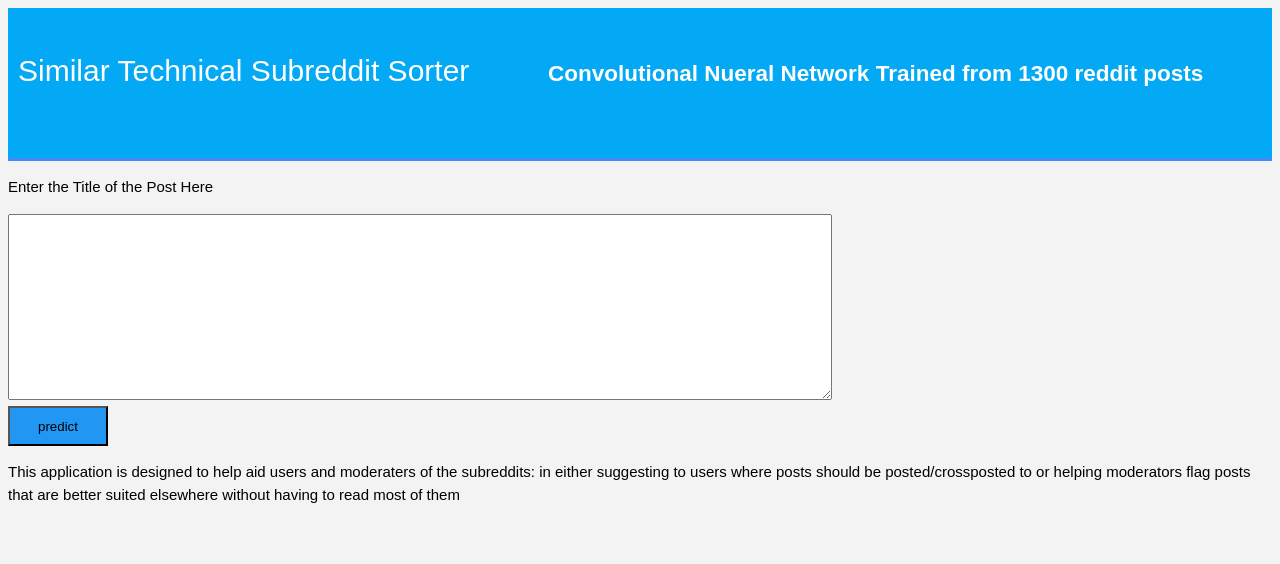
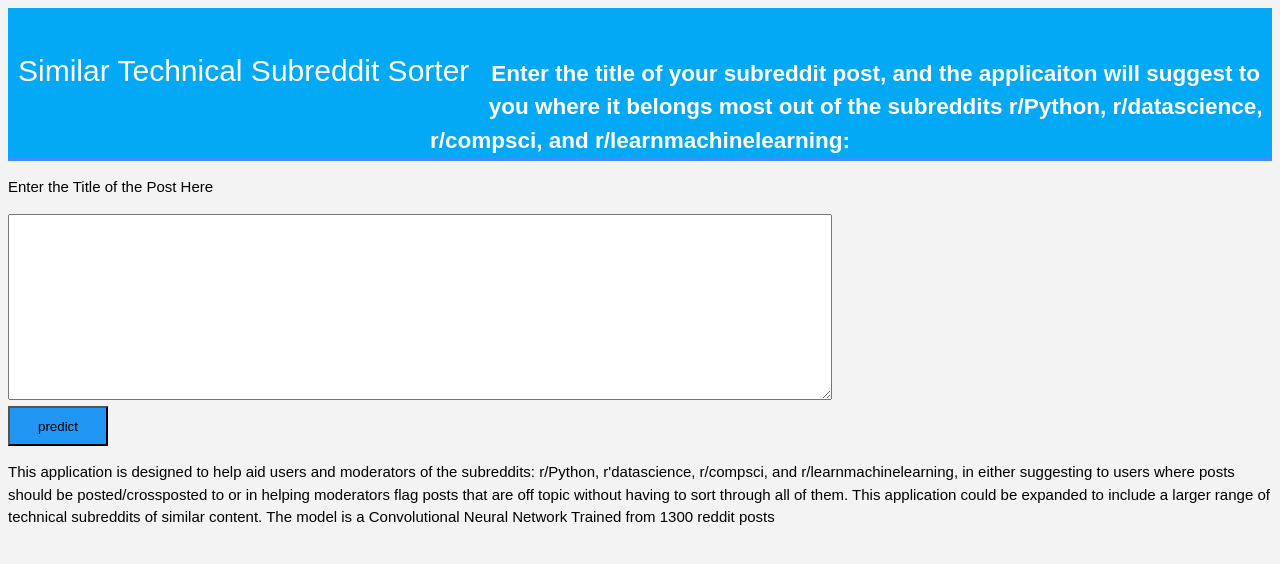
Before and after one commit to djthorne333/NLP-CNN-Subreddit-Sorter-Heroku-App, a Flask app: template templates/first_page.html in a window 1280 px wide. Shown: the top 564 px of the page. Run offline with Flask 2, Linux system fonts and the light colour scheme; the template is opened without the code that fills it, so the values that code supplies are empty; parts of the project's set-up code (start-up, migrations or seed data) failed here and were passed over.

Commit message:
Update first_page.html

```diff
--- a/templates/first_page.html
+++ b/templates/first_page.html
@@ -12,7 +12,8 @@
 		<div id="brandname">
 			Similar Technical Subreddit Sorter
 		</div>
-		<h2>Convolutional Nueral Network Trained from 1300 reddit posts</h2>
+		<h2>Enter the title of your subreddit post, and the applicaiton will suggest to you where it belongs most out of the subreddits
+			r/Python, r/datascience, r/compsci, and r/learnmachinelearning:</h2>
 
 	</div>
 	</header>
@@ -27,8 +28,10 @@
 
 		<input type="submit" class="btn-info" value="predict">
 
-		<p>This application is designed to help aid users and moderaters of the subreddits: in either suggesting to users where posts should be posted/crossposted
-			to or helping moderators flag posts that are better suited elsewhere without having to read most of them</p>
+		<p>This application is designed to help aid users and moderators of the subreddits: r/Python, r'datascience, r/compsci, and r/learnmachinelearning, in either
+			suggesting to users where posts should be posted/crossposted to or in helping moderators flag posts that are off topic without having to sort
+			through all of them. This application could be expanded to include a larger range of technical subreddits of similar content. The model is a Convolutional
+			Neural Network Trained from 1300 reddit posts</p>
 
 	</form>
 
```
